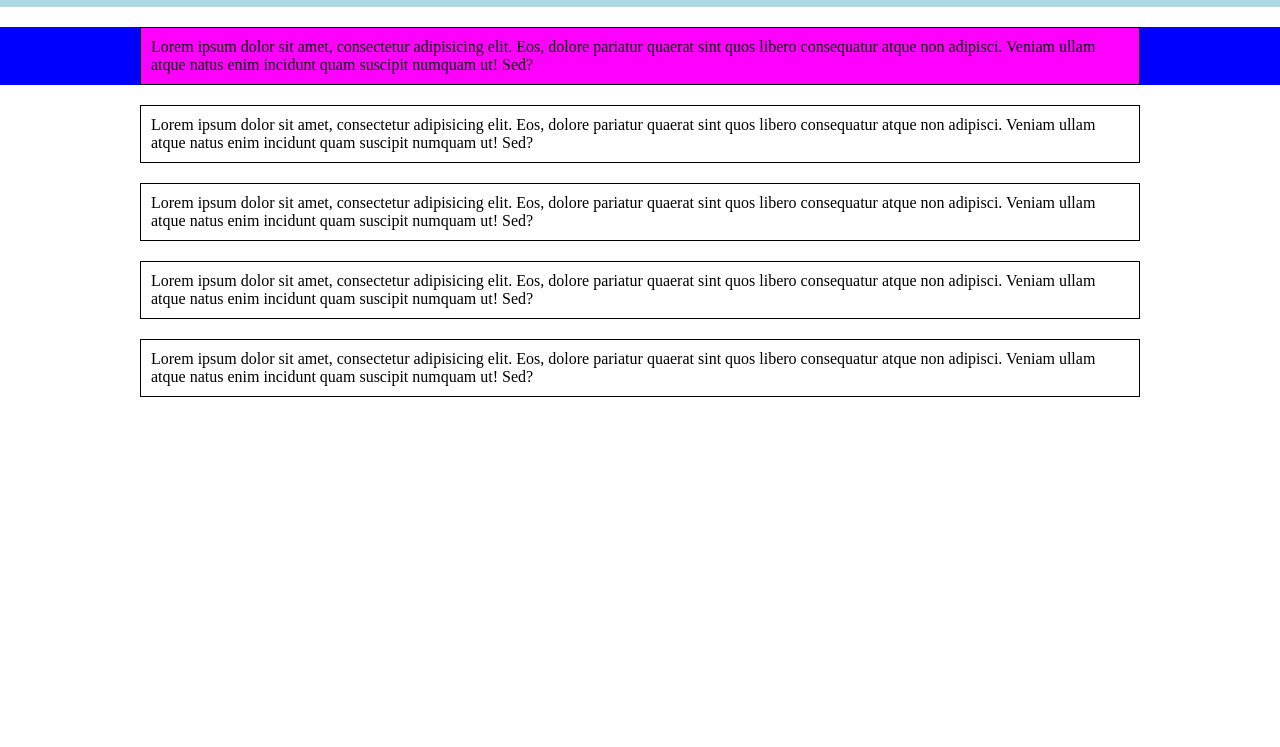
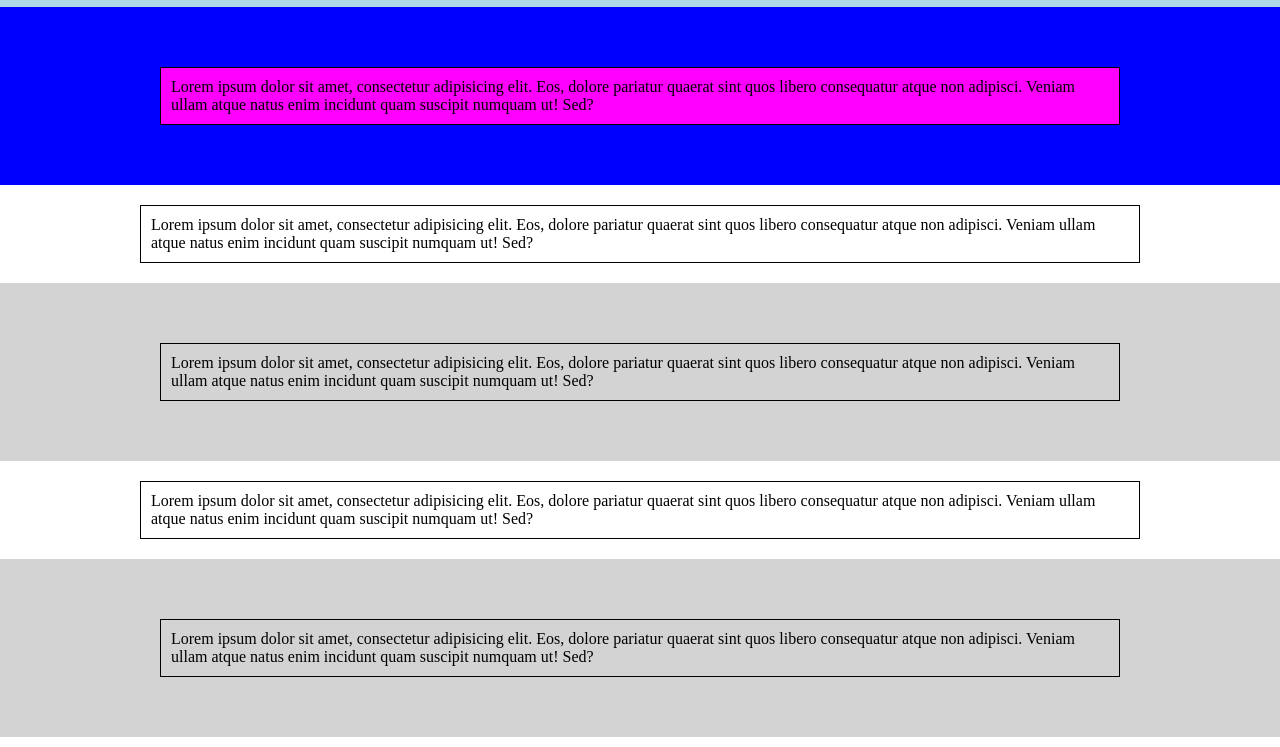
Before and after one commit to Francesco-Leoni-Pro/htmlcss-struttura-discord, a plain HTML site: page index.html in a window 1280 px wide. Shown: the part 53-800 px from the top of the page. Drawn offline with Linux system fonts and the light colour scheme.

Commit message:
feat: aggiunta colori e distanziamenti sezione main

```diff
--- a/css/style.css
+++ b/css/style.css
@@ -47,9 +47,11 @@ main .container {
 /* CLASSES COLOR */
 .bg-blue {
     background-color: blue;
+    width: 100%;
+    padding: 40px;
 }
 .bg-fuchsia {
-    background-color: fuchsia;
+    background-color: fuchsia
 }
 .bg-lightblue {
     background-color: lightblue;
@@ -57,3 +59,8 @@ main .container {
 .bg-pink {
     background-color: pink;
 }
+.bg-lightgray {
+    background-color: lightgrey;
+    width: 100%;
+    padding: 40px;
+}
--- a/index.html
+++ b/index.html
@@ -31,18 +31,26 @@
             <p>Lorem ipsum dolor sit amet, consectetur adipisicing elit. Eos, dolore pariatur quaerat sint quos libero consequatur atque non adipisci. Veniam ullam atque natus enim incidunt quam suscipit numquam ut! Sed?</p>
         </div>
         </section>
+        <section>
         <div class="container">
             <p>Lorem ipsum dolor sit amet, consectetur adipisicing elit. Eos, dolore pariatur quaerat sint quos libero consequatur atque non adipisci. Veniam ullam atque natus enim incidunt quam suscipit numquam ut! Sed?</p>
         </div>
+        </section>
+        <section class="bg-lightgray">
         <div class="container">
             <p>Lorem ipsum dolor sit amet, consectetur adipisicing elit. Eos, dolore pariatur quaerat sint quos libero consequatur atque non adipisci. Veniam ullam atque natus enim incidunt quam suscipit numquam ut! Sed?</p>
         </div>
+        </section>
+        <section>
         <div class="container">
             <p>Lorem ipsum dolor sit amet, consectetur adipisicing elit. Eos, dolore pariatur quaerat sint quos libero consequatur atque non adipisci. Veniam ullam atque natus enim incidunt quam suscipit numquam ut! Sed?</p>
         </div>
+        </section>
+        <section class="bg-lightgray">
         <div class="container">
             <p>Lorem ipsum dolor sit amet, consectetur adipisicing elit. Eos, dolore pariatur quaerat sint quos libero consequatur atque non adipisci. Veniam ullam atque natus enim incidunt quam suscipit numquam ut! Sed?</p>
         </div>
+        </section>
     </main>
 
     <footer>
```
Also changed, not shown: 1 other file.
